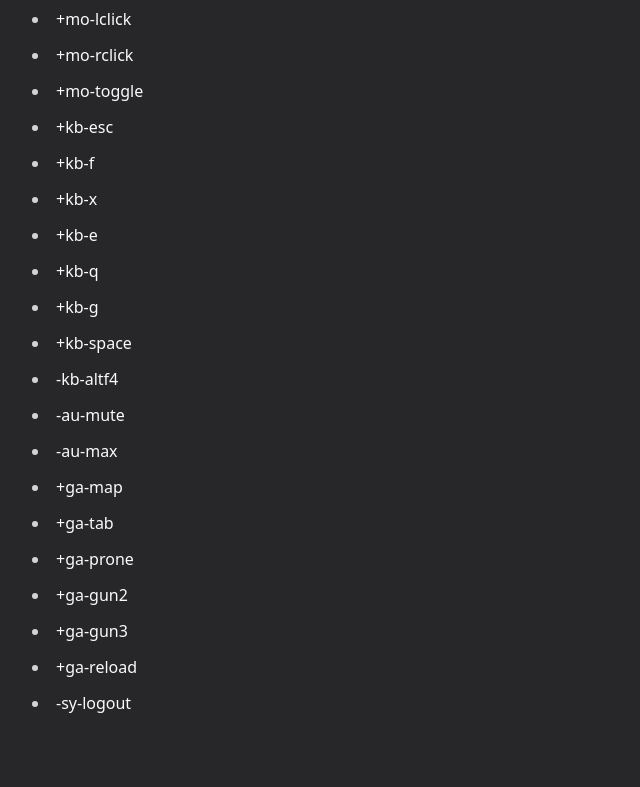
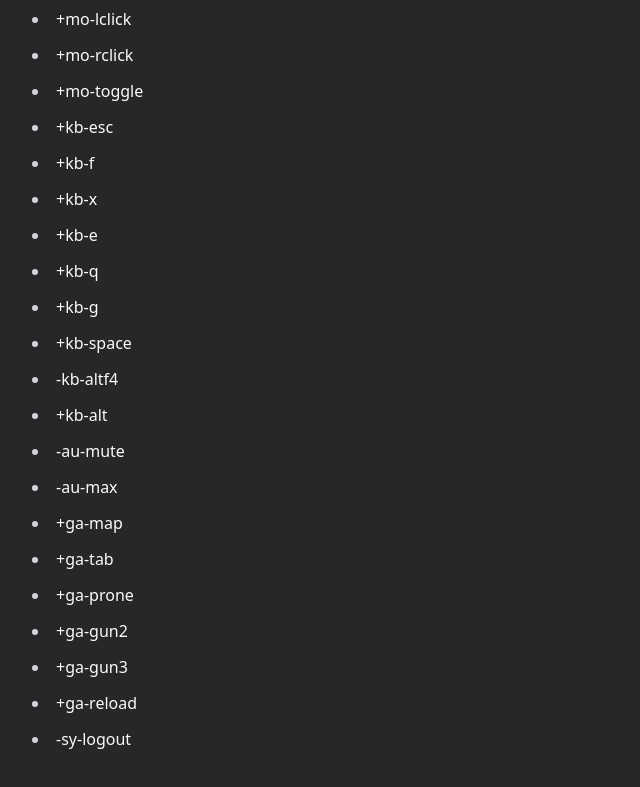
Before and after one commit to mohsenbostan/diseiel-controller, a website: page chat-bot/docs/index.html in a window 1280 px wide. Shown: the part 798-1585 px from the top of the page, without its empty margins (0-640 px from the left). Before the commit the page ends 1555 px from the top, so only its background shows below. Drawn offline with nearby package versions, Linux system fonts and the light colour scheme.

Commit message:
docs: add alt cmd

```diff
--- a/chat-bot/docs/index.html
+++ b/chat-bot/docs/index.html
@@ -55,6 +55,7 @@ you can combine up to 4 commands using **|**. example: +mo-move|+mo-lclick
 - +kb-g
 - +kb-space
 - -kb-altf4
+- +kb-alt
 - -au-mute
 - -au-max
 - +ga-map
```
